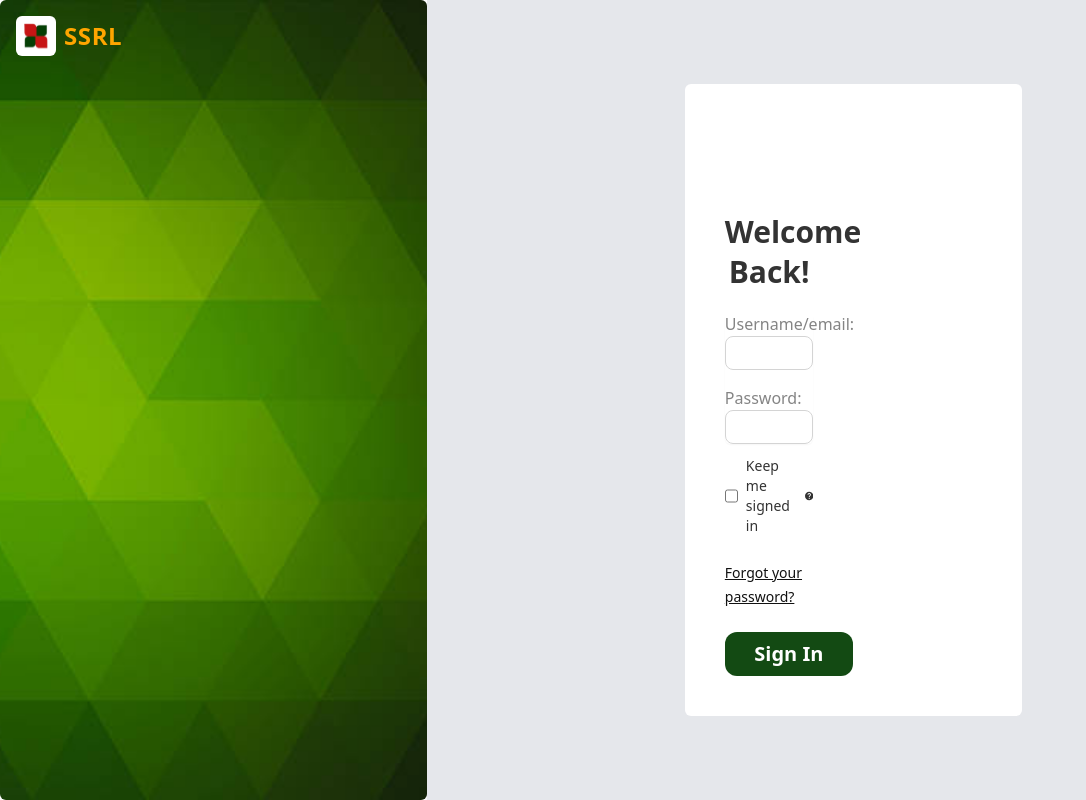
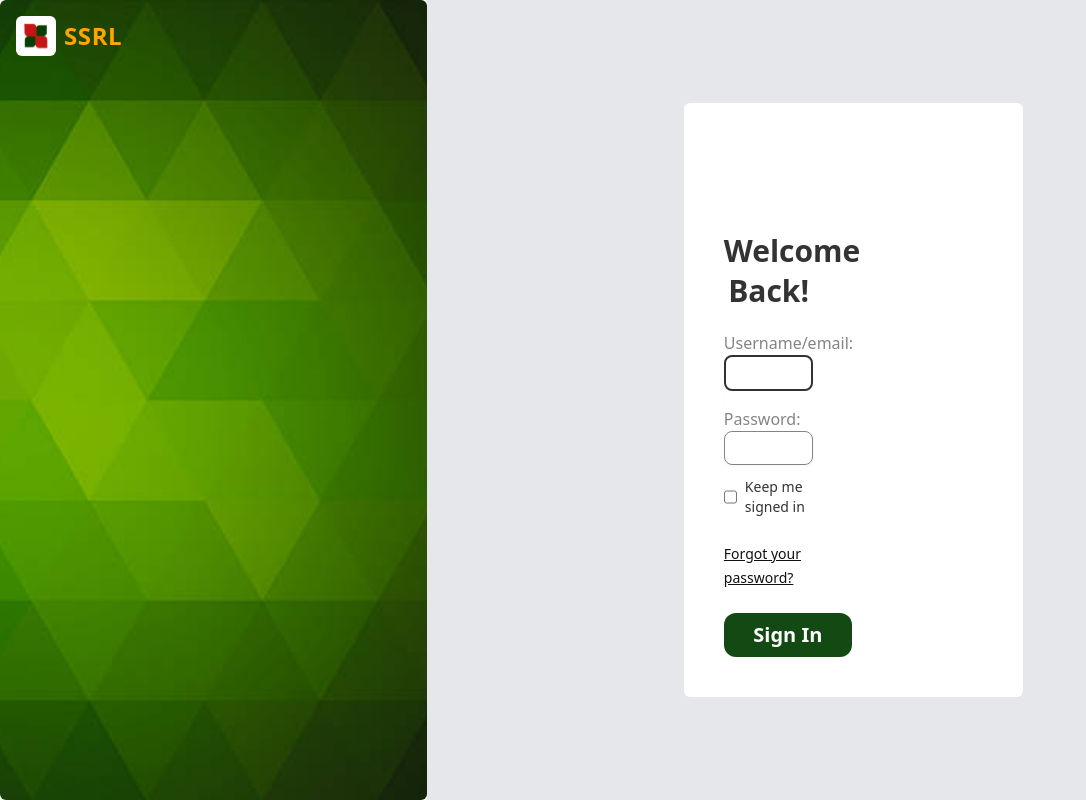
Before and after one commit to SmartSystemLab/SSRL-lab-app, a React (Vite) app: page / in a window 1280 px wide. Shown: the whole page, without its empty margins (0-1086 px from the left). Built offline with nearby package versions, Linux system fonts and the light colour scheme.

Commit message:
Login client side form verification

```diff
--- /dev/null
+++ b/src/Modules/verifyForm.js
@@ -0,0 +1,109 @@
+export const validateIdentity = (
+  identity,
+  setIdentity,
+  validateIdentityRef
+) => {
+  const regName = /^[a-zA-Z]*SSRL\d{3}$/;
+  const regEmail = /^[\w\.-]+@[a-zA-Z\d\.-]+\.[a-zA-Z]{2,}$/;
+  if (!identity.identity) {
+    setIdentity({
+      ...identity,
+      isError: true,
+      error: "Please input your username or email",
+    });
+    validateIdentityRef.current = false;
+    console.log("Identity error: Input identiy")
+    return;
+  }
+
+  if (!(regName.test(identity.identity) || regEmail.test(identity.identity))) {
+    setIdentity({
+      ...identity,
+      isError: true,
+      error: "Invalid username or email",
+    });
+    validateIdentityRef.current = false;
+    console.log("Identity error: Invalid identiy")
+    return;
+  }
+  validateIdentityRef.current = true;
+  console.log("Good to go")
+  setIdentity({...identity, isInputElement: false, error: ""})
+};
+
+// export const validateEmail = (email, setEmail, validatedEmailRef) => {
+//   if (!email.val) {
+//     setEmail({
+//       ...email,
+//       isError: true,
+//       errorMsg: "Please input your email",
+//     });
+//     validatedEmailRef.current = false;
+//     return;
+//   }
+//   const reg = /^[\w\.-]+@[a-zA-Z\d\.-]+\.[a-zA-Z]{2,}$/;
+//   if (!reg.test(email.val)) {
+//     setEmail({
+//       ...email,
+//       isError: true,
+//       errorMsg: "Invalid email",
+//     });
+//     validatedEmailRef.current = false;
+//     return;
+//   }
+//   setEmail({
+//     ...email,
+//     isError: false,
+//     errorMsg: "",
+//   });
+//   validatedEmailRef.current = true;
+// };
+
+// export const validatePhone = (phoneNum, setPhoneNum, validatedPhoneRef) => {
+//   if (!phoneNum.val) {
+//     setPhoneNum({
+//       ...phoneNum,
+//       isError: true,
+//       errorMsg: "Please input your phone number",
+//     });
+//     validatedPhoneRef.current = false;
+//     return;
+//   }
+//   const reg = /^\d{11}$/;
+//   if (!reg.test(phoneNum.val)) {
+//     setPhoneNum({
+//       ...phoneNum,
+//       isError: true,
+//       errorMsg: "Invalid phone number",
+//     });
+//     console.log("Invalid phone num", reg.test(phoneNum.val));
+//     validatedPhoneRef.current = false;
+//     return;
+//   }
+//   setPhoneNum({
+//     ...phoneNum,
+//     isError: false,
+//     errorMsg: "",
+//   });
+//   validatedPhoneRef.current = true;
+// };
+
+export const validatePassword = (password, setPassword, validatePasswordRef) => {
+  if (!password.password) {
+    setPassword({
+      ...password,
+      isError: true,
+      error: "Please input your password",
+    });
+    validatePasswordRef.current = false;
+    console.log("Pass Error: Input your password")
+    return;
+  }
+  setPassword({
+    ...password,
+    isError: false,
+    error: "",
+  });
+  validatePasswordRef.current = true;
+  console.log("Good to go")
+};
--- a/src/output.css
+++ b/src/output.css
@@ -1,5 +1,5 @@
 /*
-! tailwindcss v3.4.4 | MIT License | https://tailwindcss.com
+! tailwindcss v3.3.3 | MIT License | https://tailwindcss.com
 */
 
 /*
@@ -32,11 +32,9 @@
 4. Use the user's configured `sans` font-family by default.
 5. Use the user's configured `sans` font-feature-settings by default.
 6. Use the user's configured `sans` font-variation-settings by default.
-7. Disable tap highlights on iOS
 */
 
-html,
-:host {
+html {
   line-height: 1.5;
   /* 1 */
   -webkit-text-size-adjust: 100%;
@@ -46,14 +44,12 @@ html,
   -o-tab-size: 4;
      tab-size: 4;
   /* 3 */
-  font-family: ui-sans-serif, system-ui, sans-serif, "Apple Color Emoji", "Segoe UI Emoji", "Segoe UI Symbol", "Noto Color Emoji";
+  font-family: ui-sans-serif, system-ui, -apple-system, BlinkMacSystemFont, "Segoe UI", Roboto, "Helvetica Neue", Arial, "Noto Sans", sans-serif, "Apple Color Emoji", "Segoe UI Emoji", "Segoe UI Symbol", "Noto Color Emoji";
   /* 4 */
   font-feature-settings: normal;
   /* 5 */
   font-variation-settings: normal;
   /* 6 */
-  -webkit-tap-highlight-color: transparent;
-  /* 7 */
 }
 
 /*
@@ -125,10 +121,8 @@ strong {
 }
 
 /*
-1. Use the user's configured `mono` font-family by default.
-2. Use the user's configured `mono` font-feature-settings by default.
-3. Use the user's configured `mono` font-variation-settings by default.
-4. Correct the odd `em` font sizing in all browsers.
+1. Use the user's configured `mono` font family by default.
+2. Correct the odd `em` font sizing in all browsers.
 */
 
 code,
@@ -137,12 +131,8 @@ samp,
 pre {
   font-family: ui-monospace, SFMono-Regular, Menlo, Monaco, Consolas, "Liberation Mono", "Courier New", monospace;
   /* 1 */
-  font-feature-settings: normal;
+  font-size: 1em;
   /* 2 */
-  font-variation-settings: normal;
-  /* 3 */
-  font-size: 1em;
-  /* 4 */
 }
 
 /*
@@ -211,8 +201,6 @@ textarea {
   /* 1 */
   line-height: inherit;
   /* 1 */
-  letter-spacing: inherit;
-  /* 1 */
   color: inherit;
   /* 1 */
   margin: 0;
@@ -236,9 +224,9 @@ select {
 */
 
 button,
-input:where([type='button']),
-input:where([type='reset']),
-input:where([type='submit']) {
+[type='button'],
+[type='reset'],
+[type='submit'] {
   -webkit-appearance: button;
   /* 1 */
   background-color: transparent;
@@ -494,10 +482,6 @@ video {
   --tw-backdrop-opacity:  ;
   --tw-backdrop-saturate:  ;
   --tw-backdrop-sepia:  ;
-  --tw-contain-size:  ;
-  --tw-contain-layout:  ;
-  --tw-contain-paint:  ;
-  --tw-contain-style:  ;
 }
 
 ::backdrop {
@@ -548,10 +532,6 @@ video {
   --tw-backdrop-opacity:  ;
   --tw-backdrop-saturate:  ;
   --tw-backdrop-sepia:  ;
-  --tw-contain-size:  ;
-  --tw-contain-layout:  ;
-  --tw-contain-paint:  ;
-  --tw-contain-style:  ;
 }
 
 .absolute {
@@ -606,12 +586,12 @@ video {
   margin-top: 1rem;
 }
 
+.mt-5 {
+  margin-top: 1.25rem;
+}
+
 .mt-6 {
   margin-top: 1.5rem;
-}
-
-.mt-5 {
-  margin-top: 1.25rem;
 }
 
 .block {
@@ -708,6 +688,10 @@ video {
   gap: 0.75rem;
 }
 
+.gap-y-5 {
+  row-gap: 1.25rem;
+}
+
 .space-y-4 > :not([hidden]) ~ :not([hidden]) {
   --tw-space-y-reverse: 0;
   margin-top: calc(1rem * calc(1 - var(--tw-space-y-reverse)));
@@ -724,6 +708,10 @@ video {
   --tw-space-y-reverse: 0;
   margin-top: calc(1.5rem * calc(1 - var(--tw-space-y-reverse)));
   margin-bottom: calc(1.5rem * var(--tw-space-y-reverse));
+}
+
+.rounded-full {
+  border-radius: 9999px;
 }
 
 .rounded-lg {
@@ -746,6 +734,10 @@ video {
   border-width: 1px;
 }
 
+.border-2 {
+  border-width: 2px;
+}
+
 .border-\[\#111111\] {
   --tw-border-opacity: 1;
   border-color: rgb(17 17 17 / var(--tw-border-opacity));
@@ -754,6 +746,11 @@ video {
 .border-\[\#666666\] {
   --tw-border-opacity: 1;
   border-color: rgb(102 102 102 / var(--tw-border-opacity));
+}
+
+.border-black {
+  --tw-border-opacity: 1;
+  border-color: rgb(0 0 0 / var(--tw-border-opacity));
 }
 
 .bg-\[\#053F05F0\] {
@@ -791,6 +788,11 @@ video {
 .px-3 {
   padding-left: 0.75rem;
   padding-right: 0.75rem;
+}
+
+.px-4 {
+  padding-left: 1rem;
+  padding-right: 1rem;
 }
 
 .py-1 {
@@ -840,10 +842,6 @@ video {
   line-height: 1.75rem;
 }
 
-.font-black {
-  font-weight: 900;
-}
-
 .font-bold {
   font-weight: 700;
 }
@@ -860,20 +858,12 @@ video {
   font-weight: 600;
 }
 
-.font-extrabold {
-  font-weight: 800;
-}
-
 .capitalize {
   text-transform: capitalize;
 }
 
 .leading-10 {
   line-height: 2.5rem;
-}
-
-.tracking-wider {
-  letter-spacing: 0.05em;
 }
 
 .tracking-wide {
@@ -895,22 +885,18 @@ video {
   color: rgb(102 102 102 / var(--tw-text-opacity));
 }
 
+.text-\[\#FFA500\] {
+  --tw-text-opacity: 1;
+  color: rgb(255 165 0 / var(--tw-text-opacity));
+}
+
 .text-white {
   --tw-text-opacity: 1;
   color: rgb(255 255 255 / var(--tw-text-opacity));
 }
 
-.text-\[\#FFA500\] {
-  --tw-text-opacity: 1;
-  color: rgb(255 165 0 / var(--tw-text-opacity));
-}
-
 .underline {
   text-decoration-line: underline;
-}
-
-.opacity-35 {
-  opacity: 0.35;
 }
 
 .opacity-75 {
@@ -937,6 +923,12 @@ video {
   margin: 0;
   padding: 0;
   box-sizing: border-box;
+}
+
+.hover\:scale-105:hover {
+  --tw-scale-x: 1.05;
+  --tw-scale-y: 1.05;
+  transform: translate(var(--tw-translate-x), var(--tw-translate-y)) rotate(var(--tw-rotate)) skewX(var(--tw-skew-x)) skewY(var(--tw-skew-y)) scaleX(var(--tw-scale-x)) scaleY(var(--tw-scale-y));
 }
 
 .focus\:text-black:focus {
--- a/src/pages/Login.jsx
+++ b/src/pages/Login.jsx
@@ -1,69 +1,91 @@
-import React, { useState } from 'react'
+import React, { useRef, useState } from "react";
+import { validateIdentity, validatePassword } from "../Modules/verifyForm";
 
 const Login = () => {
-    const [validName, setValidName] = useState('')// use states
+  const [identity, setIdentity] = useState({identity: "", isError: false, error: ""});
+  const [password, setPassword] = useState({password: "", isError: false, error: ""});
+  const validateIdentityRef = useRef(false)
+  const validatePasswordRef = useRef(false)
+
   return (
     <div className="flex items-center justify-center min-h-screen bg-gray-200 w-screen shadow-md">
+      <div className="max-w-screen-md m-auto bg-white rounded-md ">
+        <div className="md:w-1/2 space-y-5 w-full flex justify-center items-center p-4 mt-12">
+          <div className="w-full max-w-md space-y-5 p-6 mt-12 pt-4">
+            <h2 className="text-center text-3xl font-semibold text-[#333333] leading-10">
+              Welcome Back!
+            </h2>
 
-            <div className='max-w-screen-md m-auto bg-white rounded-md '>
-                    {/* image block */}
-
-                    {/* login tab */}
-                    <div className="md:w-1/2 space-y-5 w-full flex justify-center items-center p-4 mt-12">
-
-                        <div className='w-full max-w-md space-y-5 p-6 mt-12 pt-4'>
-                            <h2 className="text-center text-3xl font-semibold text-[#333333] leading-10"> Welcome Back!</h2>
-
-                            <form className="" >
+            <form className="">
               <div className="rounded-md shadow-sm text-base font-normal opacity-80 space-y-4 ">
-
-                                    <div >
+                <div>
                   <label htmlFor="emailOrUsername" className="text-[#666666]">
                     Username/email:
                   </label>
-                                        <input type="text" className=" appearance-none relative block w-full px-3 py-1 border border-[#666666] rounded-lg text-[#111111] opacity-35 focus:outline-none focus:opacity-100 focus:text-black" />
+                  <input
+                    type="text"
+                    className=" appearance-none relative block w-full px-3 py-1 rounded-lg text-[#111111] opacity-35 focus:outline-none focus:opacity-100 focus:text-black border-2 border-black"
+                    value={identity.identity}
+                    onChange={(event) => setIdentity({...identity, identity : event.target.value})}
+                    onBlur={() => validateIdentity(identity, setIdentity, validateIdentityRef)}
+                  />
+                  {identity.isError && <p>{identity.error}</p>}
                 </div>
 
                 <div>
-                                        <label htmlFor="password" className="text-[#666666] inline-block">
+                  <label
+                    htmlFor="password"
+                    className="text-[#666666] inline-block"
+                  >
                     Password:
                   </label>
                   {/* <span className="text-[#666666]">
                                             hide
                                         </span> */}
-                                        <input type="password" className=" appearance-none relative block w-full px-3 py-1 border border-[#666666] rounded-lg opacity-35 text-[#111111] focus:outline-none focus:opacity-100 focus:text-black" />
+                  <input
+                    type="password"
+                    className=" appearance-none relative block w-full px-3 py-1 border border-[#666666] rounded-lg opacity-35 text-[#111111] focus:outline-none focus:opacity-100 focus:text-black"
+                    value={password.password}
+                    onChange={(event) => setPassword({...password, password : event.target.value})}
+                    onBlur={() => validatePassword(password, setPassword, validatePasswordRef)}
+                  />
                 </div>
+                {password.isError && <p>{password.error}</p>}
               </div>
 
               <div className="flex items-center mt-3 gap-2">
-                                    <input type="checkbox" className="h-4 w-4 border-[#111111] rounded-sm" />
+                <input
+                  type="checkbox"
+                  className="h-4 w-4 border-[#111111] rounded-sm"
+                />
                 <label htmlFor="remember_me" className="text-sm text-[#333333]">
                   Keep me signed in
                 </label>
-                                    <svg width="20" height="20" viewBox="0 0 20 20" fill="none" xmlns="http://www.w3.org/2000/svg">
-                                        <path d="M10 0C4.48 0 0 4.48 0 10C0 15.52 4.48 20 10 20C15.52 20 20 15.52 20 10C20 4.48 15.52 0 10 0ZM11 17H9V15H11V17ZM13.07 9.25L12.17 10.17C11.45 10.9 11 11.5 11 13H9V12.5C9 11.4 9.45 10.4 10.17 9.67L11.41 8.41C11.78 8.05 12 7.55 12 7C12 5.9 11.1 5 10 5C8.9 5 8 5.9 8 7H6C6 4.79 7.79 3 10 3C12.21 3 14 4.79 14 7C14 7.88 13.64 8.68 13.07 9.25Z" fill="#333333" />
-                                    </svg>
-
               </div>
 
               <div className=" mt-6">
-                                    <a href="/forgotpassword" className="underline text-[#111111] font-medium text-sm"> Forgot your password? </a>
+                <a
+                  href="/forgotpassword"
+                  className="underline text-[#111111] font-medium text-sm"
+                >
+                  Forgot your password?
+                </a>
               </div>
 
-
-                                <div className='text-right'>
-                                    <button type="submit" className="bg-[#053F05F0] text-white mt-6 px-1 py-2 font-bold text-xl capitalize rounded-xl  w-32" >Sign in</button>
+              <div className="text-right">
+                <button
+                  type="submit"
+                  className="bg-[#053F05F0] text-white mt-6 px-1 py-2 font-bold text-xl capitalize rounded-xl  w-32"
+                >
+                  Sign in
+                </button>
               </div>
             </form>
           </div>
+        </div>
+      </div>
+    </div>
+  );
+};
 
-
-
-                    </div >
-
-            </div>
-        </div >
-    )
-}
-
-export default Login
+export default Login;
```
Lines whose indentation alone changed are shown as unchanged.
